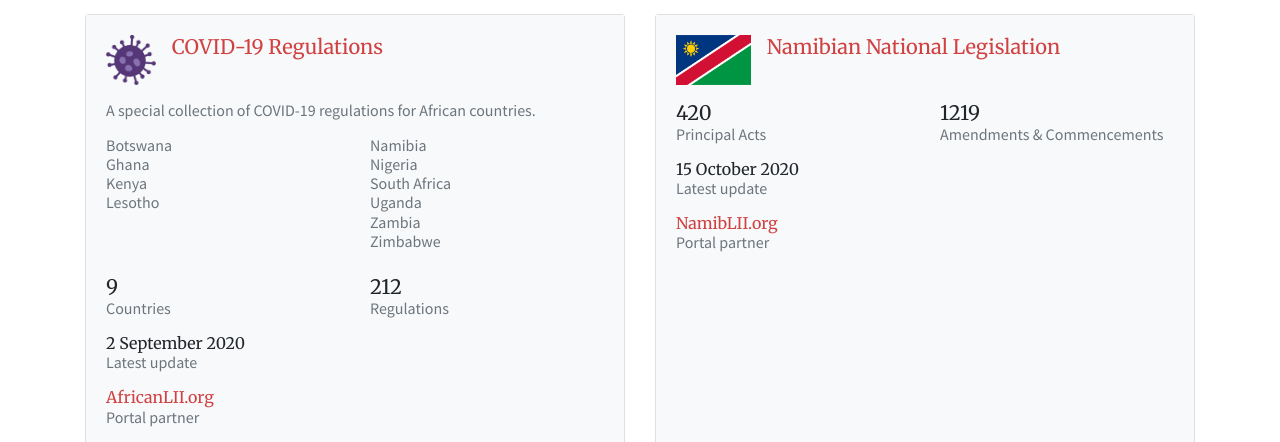
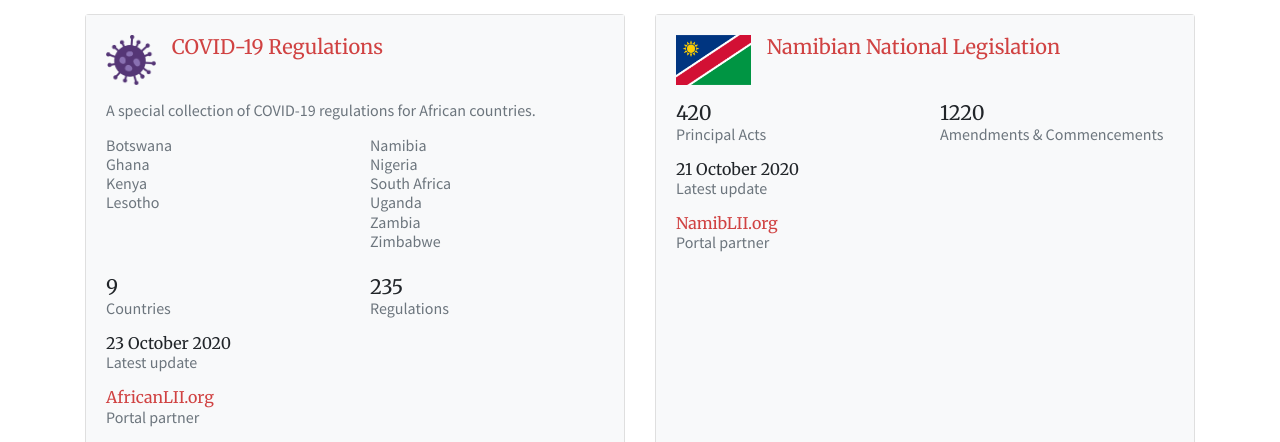
Before and after one commit to laws-africa/laws-africa.github.io, a Jekyll site: the page built from commons.markdown, in a window 1280 px wide and 900 px high, scrolled down 536 px. Shown: the part 160-602 px from the top of the window. Built offline with Jekyll 4.4.1, drawn with Linux system fonts in a browser that asks for light colours; nearby versions of some CDN libraries.

Commit message:
Updated stats via TravisCI

```diff
--- a/_data/commons.json
+++ b/_data/commons.json
@@ -1,13 +1,13 @@
 {
   "covid19": {
-    "as_at_date": "2020-09-02",
+    "as_at_date": "2020-10-23",
     "n_countries": 9,
-    "n_principal": 212
+    "n_principal": 235
   },
   "na": {
-    "as_at_date": "2020-10-15",
+    "as_at_date": "2020-10-21",
     "n_principal": 420,
-    "n_stubs": 1219
+    "n_stubs": 1220
   },
   "za": {
     "as_at_date": "2020-10-26",
```
